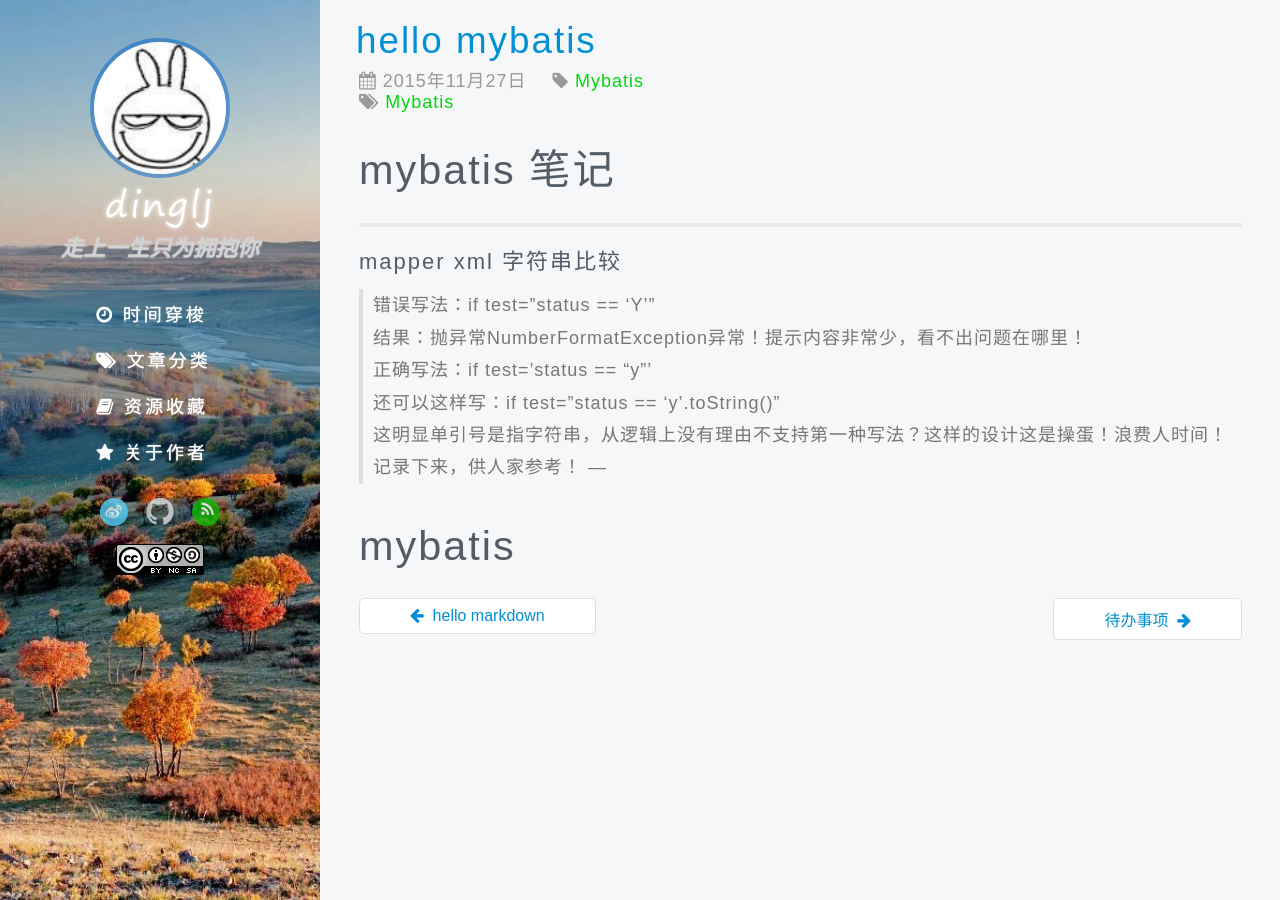
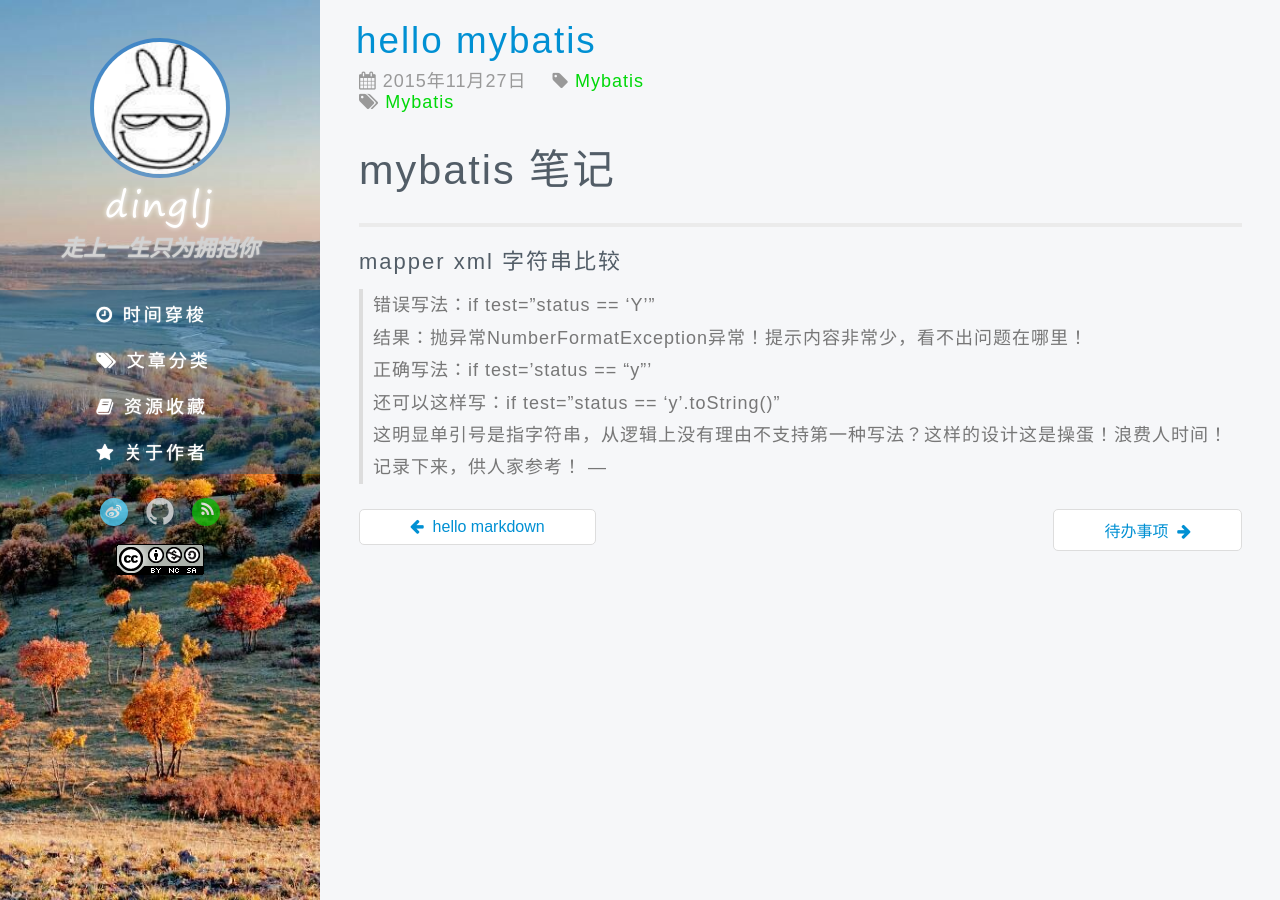
Before and after one commit to dinglj/dinglj.github.io, a Jekyll site: the page built from _posts/mybatis/2015-11-27-hello mybatis.md, in a window 1280 px wide. Built offline with Jekyll 4.4.1, drawn with Linux system fonts in a browser that asks for light colours; some web fonts are replaced; comment, search, counter and statistics services are not loaded.

Commit message:
mybatis note

```diff
--- a/_posts/mybatis/2015-11-27-hello mybatis.md
+++ b/_posts/mybatis/2015-11-27-hello mybatis.md
@@ -12,7 +12,7 @@ shTheme: shThemeEclipse # shThemeDefault  shThemeDjango  shThemeEclipse  shTheme
 #mybatis 笔记
 
 ---
-###mapper xml 字符串比较
+### mapper xml 字符串比较 ###
 >错误写法：if test="status == 'Y'"
 结果：抛异常NumberFormatException异常！提示内容非常少，看不出问题在哪里！
 正确写法：if test='status == "y"'
@@ -20,5 +20,3 @@ shTheme: shThemeEclipse # shThemeDefault  shThemeDjango  shThemeEclipse  shTheme
 这明显单引号是指字符串，从逻辑上没有理由不支持第一种写法？这样的设计这是操蛋！浪费人时间！
 记录下来，供人家参考！
 ---
-
-#mybatis
```
